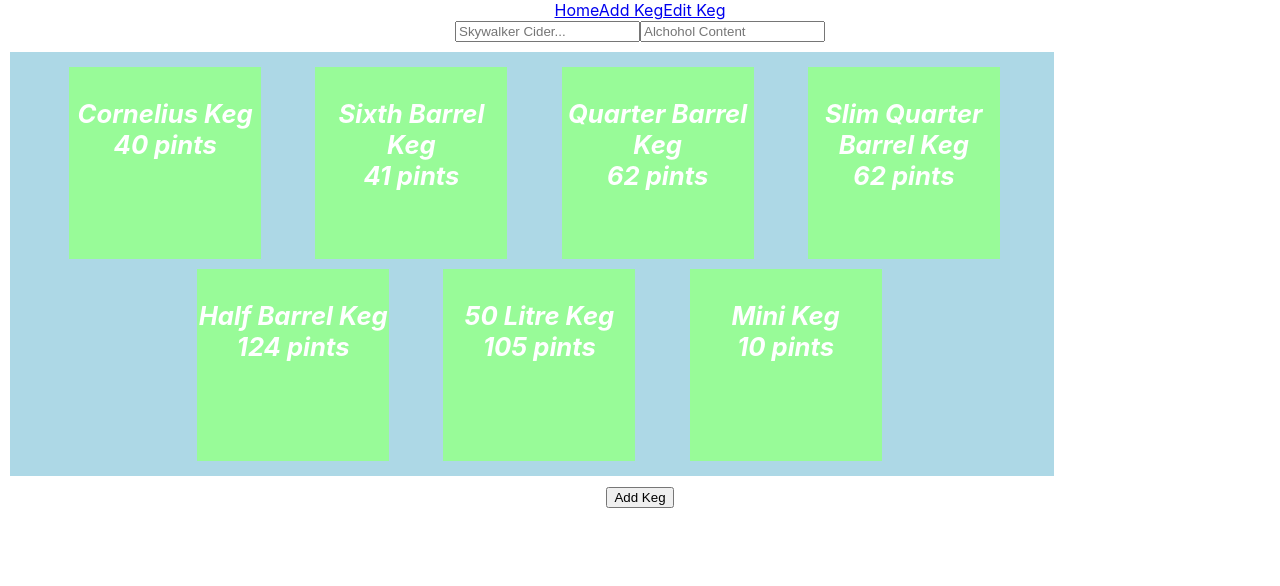
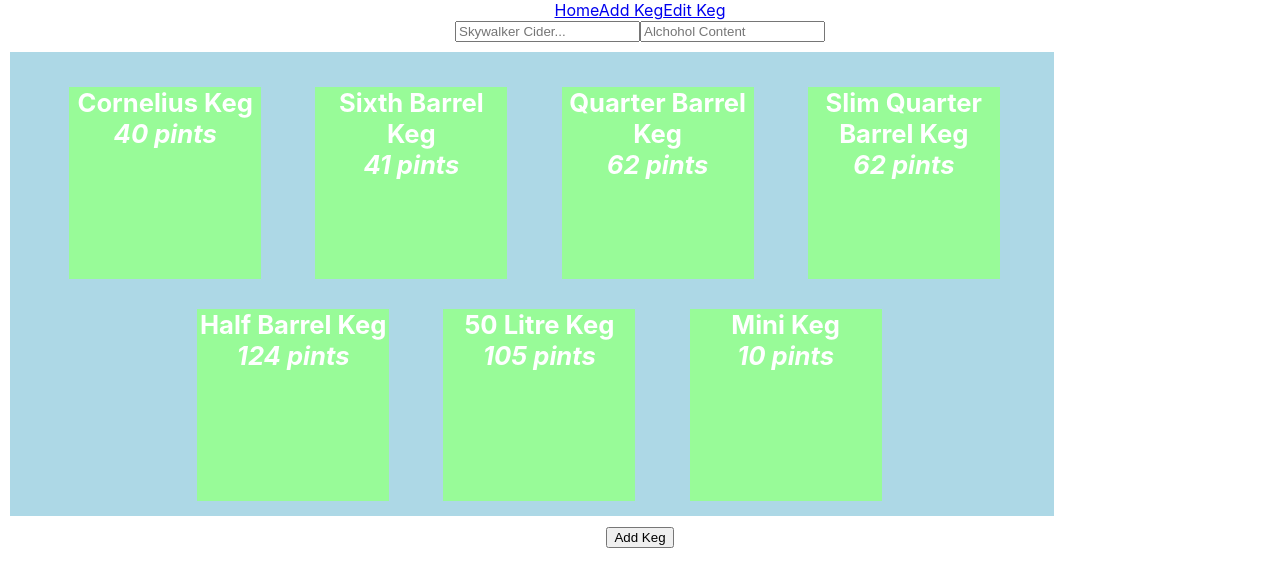
Before and after one commit to vstankatz/DathKegerator, a React (Create React App) app: page /#/addkeg in a window 1280 px wide. Shown: the top 586 px of the page. Built offline with nearby package versions, Linux system fonts and the light colour scheme.

Commit message:
Adjust grid format, add border on selection.

```diff
--- a/src/components/AddKeg.css
+++ b/src/components/AddKeg.css
@@ -11,13 +11,17 @@
   padding: 10px;
 }
 
+[type=radio]:checked + span {
+  border: 4px solid red;
+}
+
 .size {
   opacity: 0;
   width: 0;
   height: 0;
 }
 
-label {
+label span.allSpan  {
 position: relative;
 display: block;
 
@@ -31,7 +35,17 @@ color: white;
 margin: 5px;
 }
 
-label span{
+label span.bigSpan{
+width: 15vw;
+height: 15vw;
+display: block;
+text-align: center;
+font-size: 2vw;
+font-style: bold;
+}
+
+
+label span.smallSpan{
 display: block;
 text-align: center;
 font-size: 2vw;
@@ -56,16 +70,18 @@ font-style: italic;
 
 .half  {
   grid-area: e;
-  position: absolute;
+  position: relative;
   left: 10vw;
 }
 
 .litre {
   grid-area: f;
+  position: relative;
   left: 10vw;
 }
 
 .mini {
   grid-area: g;
+  position: relative;
   left: 10vw;
 }
```
